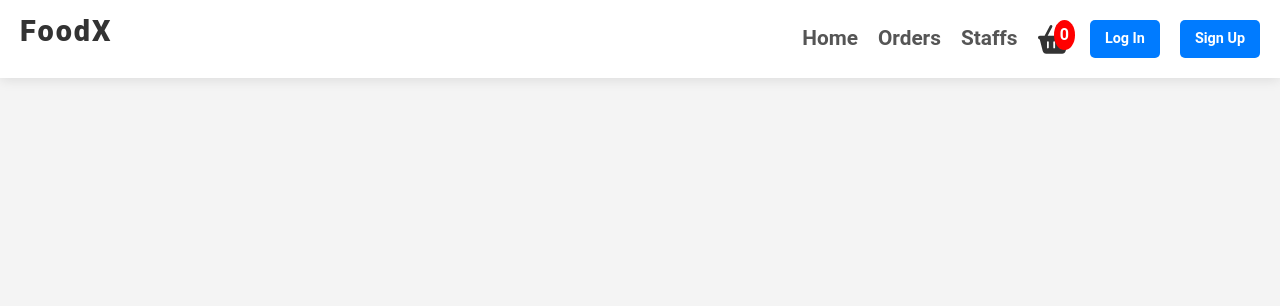
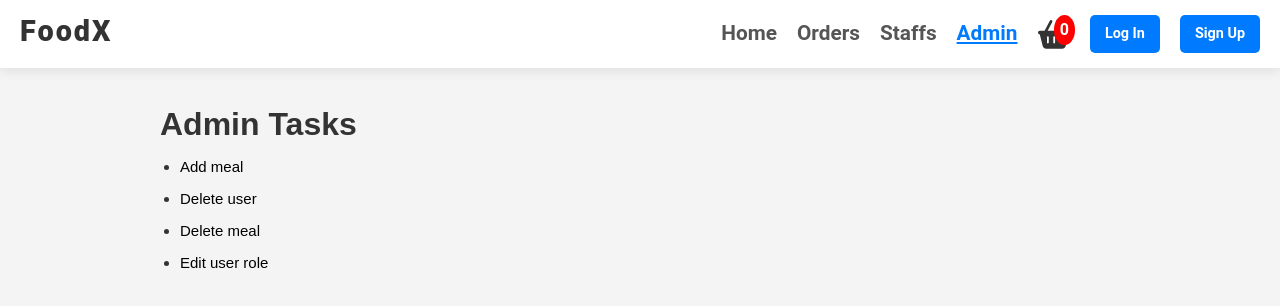
Before and after one commit to dev-m-josh/hotel-management-app, a React (Create React App) app in the folder UI/hotel-management-app/: page /admin in a window 1280 px wide. Shown: the top 306 px of the page. Built offline with nearby package versions, Linux system fonts and the light colour scheme.

Commit message:
admin tasks

```diff
--- a/UI/hotel-management-app/src/App.js
+++ b/UI/hotel-management-app/src/App.js
@@ -7,6 +7,7 @@ import Staffs from "./Components/Staffs";
 import Login from "./Components/Login";
 import SignUp from "./Components/SignUp";
 import Orders from "./Components/Orders";
+import Admin from "./Components/Admin";
 // import CreateOrder from "./Components/CreateOrder";
 
 function App() {
@@ -21,6 +22,7 @@ function App() {
           <Route path="/staffs" element={<Staffs />} />
           <Route path="/login" element={<Login />} />
           <Route path="/sign-up" element={<SignUp />} />
+              <Route path="/admin" element={<Admin/>} />
           {/*  <Route path="/create-order" element={<CreateOrder />} />            */}
           </Routes>
         </div>
--- /dev/null
+++ b/UI/hotel-management-app/src/Components/Admin.js
@@ -0,0 +1,20 @@
+import React from "react";
+import '../Styles/Admin.css';
+
+function Admin() {
+    return (
+        <div className={"admin"}>
+            <h1>Admin Tasks</h1>
+            <div className={"list"}>
+                <ul>
+                    <li><button>Add meal</button></li>
+                    <li><button>Delete user</button></li>
+                    <li><button>Delete meal</button></li>
+                    <li><button>Edit user role</button></li>
+                </ul>
+            </div>
+        </div>
+    );
+}
+
+export default Admin;
--- a/UI/hotel-management-app/src/Components/Header.js
+++ b/UI/hotel-management-app/src/Components/Header.js
@@ -48,6 +48,11 @@ function Header() {
                     >
                         Staffs
                     </a>
+                    <a href={"/admin"}
+                        className={`nav-link ${currentPath === '/admin' ? 'active' : ''}`}
+                    >
+                        Admin
+                    </a>
                     <div className="cart">
                         <FontAwesomeIcon className='icon' icon={faShoppingBasket} />
                         <div className="cart-number">0</div>
--- /dev/null
+++ b/UI/hotel-management-app/src/Styles/Admin.css
@@ -0,0 +1,41 @@
+
+/* Style the overall container */
+.admin {
+    font-family: Arial, sans-serif;
+    align-self: flex-start;
+}
+
+/* Style the heading */
+h1 {
+    font-size: 2em;
+    color: #333;
+    margin-bottom: 5px;
+}
+
+/* Style the unordered list */
+.list {
+    margin-left: 20px;
+}
+
+/* Style each list item */
+li {
+    margin: 5px 0;
+}
+
+/* Style the buttons */
+button {
+    background-color: transparent;
+    color: black;
+    padding: 5px 0;
+    font-size: 15px;
+    border: none;
+    border-radius: 5px;
+    cursor: pointer;
+    transition: background-color 0.3s ease-in-out;
+}
+
+/* Change button color on hover */
+button:hover {
+    background-color: transparent;
+    text-decoration: underline;
+}
```
